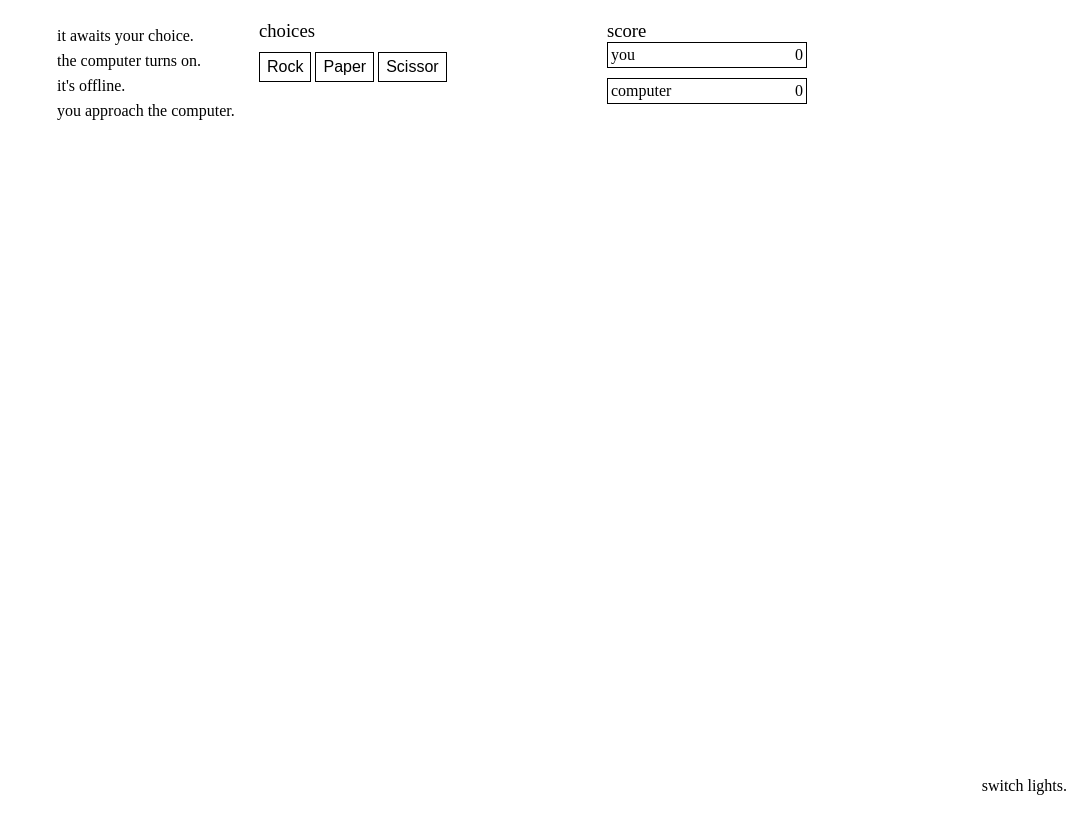
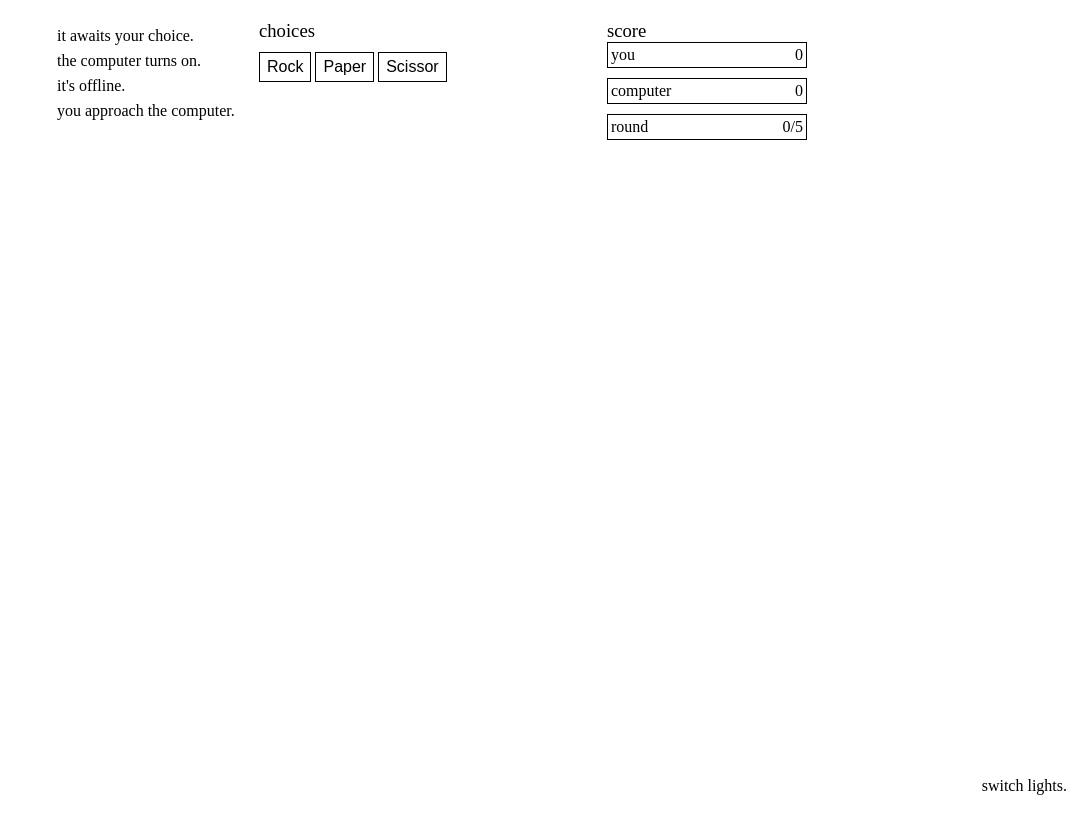
Before and after one commit to leavism/rock-paper-scissors, a plain HTML site: page index.html in a window 1280 px wide. Both pictures are taken after a click on the button "Start". Shown: the whole page, without its empty margins (208-1280 px from the left). Drawn offline with Linux system fonts and the light colour scheme.

Commit message:
Add round counter

```diff
--- a/function.js
+++ b/function.js
@@ -33,6 +33,14 @@ let cValue = document.createElement("span")
 cValue.classList = "cValue"
 cValue.textContent = "0"
 cScore.append(cValue);
+
+let rCount = document.createElement("div")
+rCount.classList = "rCount"
+rCount.textContent ="round"
+let rValue = document.createElement("span");
+rValue.classList = "rValue"
+rValue.textContent = "0/5"
+rCount.append(rValue);
 
 let choiceLabel = document.createElement("label")
 choiceLabel.textContent = "choices";
@@ -71,7 +79,6 @@ function start() {
         game();
     }, 1000);
 }
-
 
 function game() {
     let playerScore = parseInt(document.querySelector('span[class="pValue"]').textContent);
@@ -215,6 +222,7 @@ function removeChoices(){
 }
 
 function checkEnd(round, pScore, cScore){
+    rValue.textContent = `${round}/5`;
     if(round >= 5){
         removeChoices();
         if (pScore == cScore){
@@ -228,6 +236,7 @@ function checkEnd(round, pScore, cScore){
 function addScores() {
     score.append(pScore);
     score.append(cScore);
+    score.append(rCount);
 }
 
 function addLabels(){
@@ -276,5 +285,6 @@ function darkMode(){
     // cScore.setAttribute("style", "background: rgb(37, 37, 37); color: rgb(214, 214, 214); border: rgb(214, 214, 214) solid 1px;")
     pScore.classList.toggle("darkScore");
     cScore.classList.toggle("darkScore")
+    rCount.classList.toggle("darkScore")
 
 }
--- a/style.css
+++ b/style.css
@@ -87,7 +87,7 @@ playerChoices {
     color: rgb(214, 214, 214);
 }
 
-.pScore, .cScore {
+.pScore, .cScore, .rCount {
     border: black 1px solid;
     padding: 3px 0 3px 3px;
     margin-bottom: 10px;
@@ -97,7 +97,7 @@ playerChoices {
     background: rgb(37, 37, 37); color: rgb(214, 214, 214); border: rgb(214, 214, 214) solid 1px;
 }
 
-.pValue, .cValue {
+.pValue, .cValue, .rValue {
     float: right;
     padding-right: 3px;
 }
```
